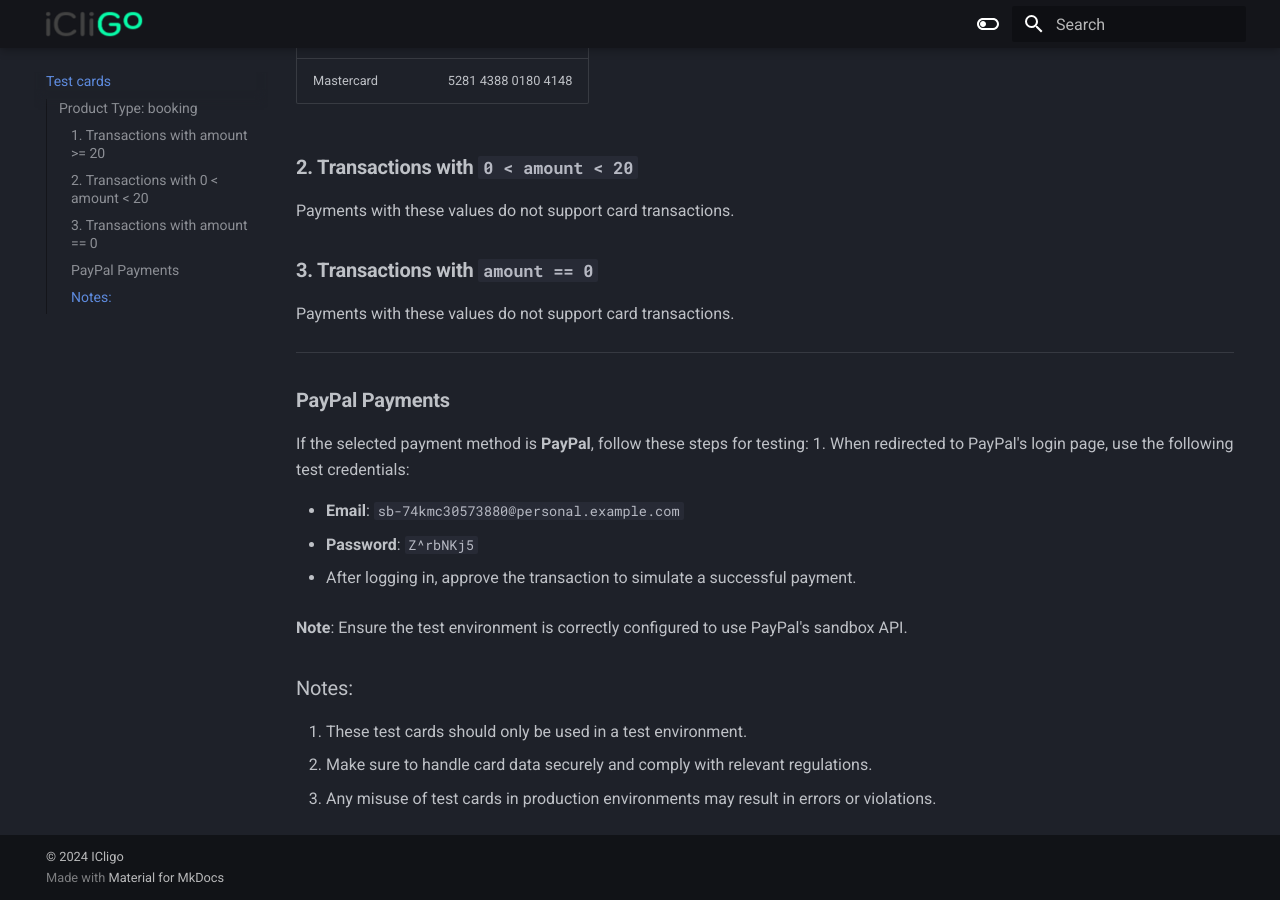
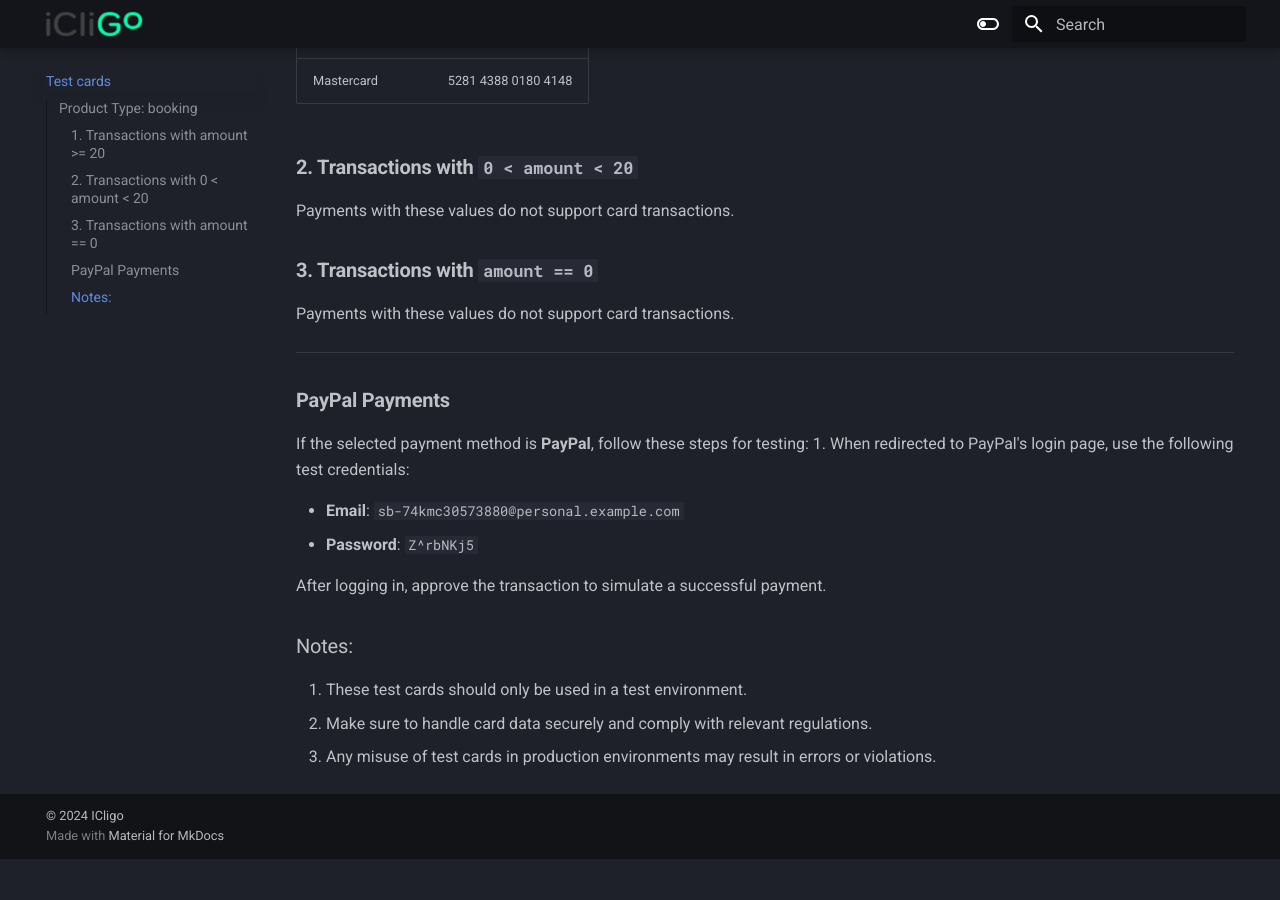
Before and after one commit to icligo/documentation, an MkDocs documentation site: the page built from docs/cards.md, in a window 1280 px wide and 900 px high, scrolled down 578 px. Built offline with MkDocs 1.6.1 and Material for MkDocs 9.7.7, drawn with Linux system fonts in a browser that asks for light colours; after the commit the page ends 1437 px from its top, so only the background shows below that.

Commit message:
fix paypayl docs

```diff
--- a/docs/cards.md
+++ b/docs/cards.md
@@ -34,9 +34,7 @@
 - **Email**: `sb-74kmc30573880@personal.example.com`
 - **Password**: `Z^rbNKj5`
 
-2. After logging in, approve the transaction to simulate a successful payment.
-
-**Note**: Ensure the test environment is correctly configured to use PayPal's sandbox API.
+After logging in, approve the transaction to simulate a successful payment.
 
 
 ### Notes:
```
